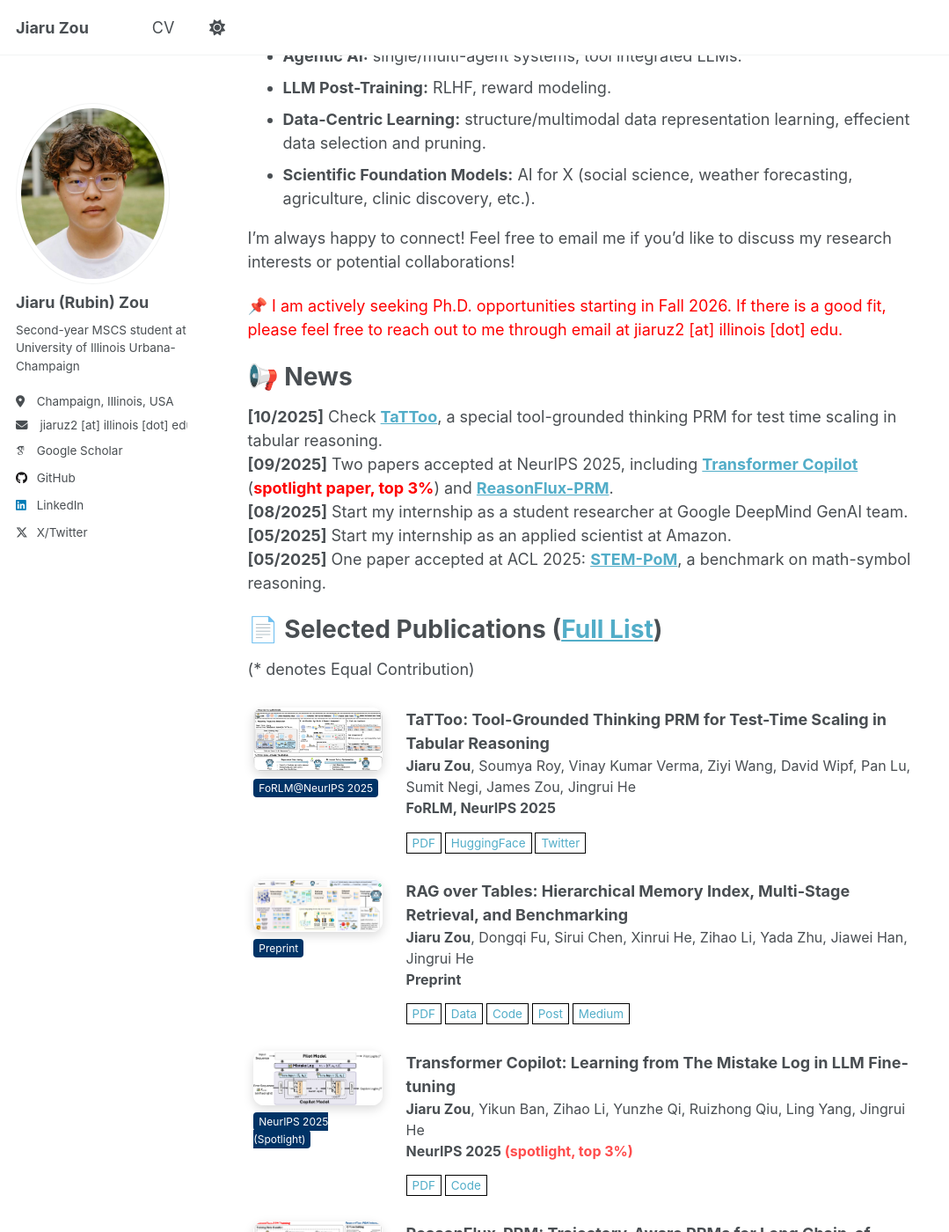
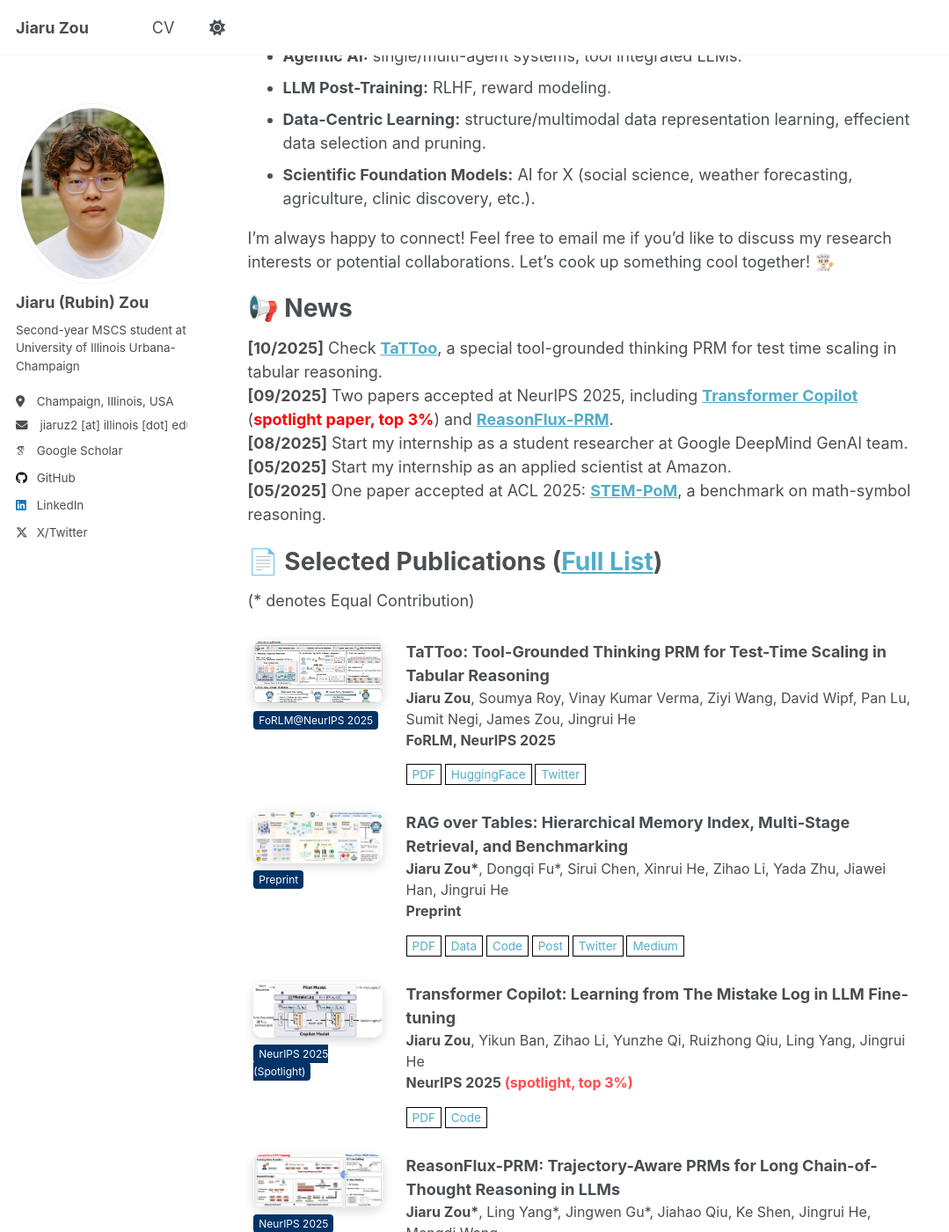
Before and after one commit to jiaruzouu/jiaruzouu.github.io, a Jekyll site: the page built from _pages/about.md, in a window 1280 px wide and 1400 px high, scrolled down 381 px. Shown: the whole window at 88% size, without its empty margins (0-1079 px from the left). Built offline with Jekyll 4.4.1, drawn with Linux system fonts in a browser that asks for light colours; some web fonts are replaced; a script that is not in the unit is left out.

Commit message:
update web

```diff
--- a/_pages/about.md
+++ b/_pages/about.md
@@ -14,9 +14,9 @@ My research lies in the intersection of **machine learning** and **natural langu
 - **Data-Centric Learning:** structure/multimodal data representation learning, effecient data selection and pruning.
 - **Scientific Foundation Models:** AI for X (social science, weather forecasting, agriculture, clinic discovery, etc.).
 
-I’m always happy to connect! Feel free to email me if you’d like to discuss my research interests or potential collaborations!
+I’m always happy to connect! Feel free to email me if you’d like to discuss my research interests or potential collaborations. Let’s cook up something cool together! 👨🏻‍🍳
 
-📌 <span style="color:red">I am actively seeking Ph.D. opportunities starting in Fall 2026. If there is a good fit, please feel free to reach out to me through email at jiaruz2 [at] illinois [dot] edu.</span>
+<!-- 📌 <span style="color:red">I am actively seeking Ph.D. opportunities starting in Fall 2026. If there is a good fit, please feel free to reach out to me through email at jiaruz2 [at] illinois [dot] edu.</span> -->
 
 
 # 📢 News
@@ -85,7 +85,7 @@ I’m always happy to connect! Feel free to email me if you’d like to discuss
       RAG over Tables: Hierarchical Memory Index, Multi-Stage Retrieval, and Benchmarking
     </a><br/>
     <span style="font-size:16px;">
-      <strong>Jiaru Zou</strong>, Dongqi Fu, Sirui Chen, Xinrui He, Zihao Li, Yada Zhu, Jiawei Han, Jingrui He
+      <strong>Jiaru Zou*</strong>, Dongqi Fu*, Sirui Chen, Xinrui He, Zihao Li, Yada Zhu, Jiawei Han, Jingrui He
     </span><br/>
     <span style="font-size:16px;"><strong>Preprint</strong></span>
   </p>
@@ -98,6 +98,8 @@ I’m always happy to connect! Feel free to email me if you’d like to discuss
        style="border:1px solid black; padding:3px 6px; text-decoration:none;">Code</a>
     <a href="https://www.linkedin.com/posts/jiaruzou_graphrag-rag-tablereasoning-activity-7383267082693533696-KlrJ?utm_source=share&utm_medium=member_desktop&rcm=ACoAADc5TzgBN_tNOuzpi7kE7n6dZ0y13EkxZOs"
        style="border:1px solid black; padding:3px 6px; text-decoration:none;">Post</a>
+    <a href="https://x.com/Jiaru_Zou/status/1977869000274055170"
+       style="border:1px solid black; padding:3px 6px; text-decoration:none;">Twitter</a>
     <a href="https://medium.com/@namanlazarus/gtr-graph-table-rag-for-cross-table-question-answering-f8ed7cdc44cf"
        style="border:1px solid black; padding:3px 6px; text-decoration:none;">Medium</a>
   </p>
```
